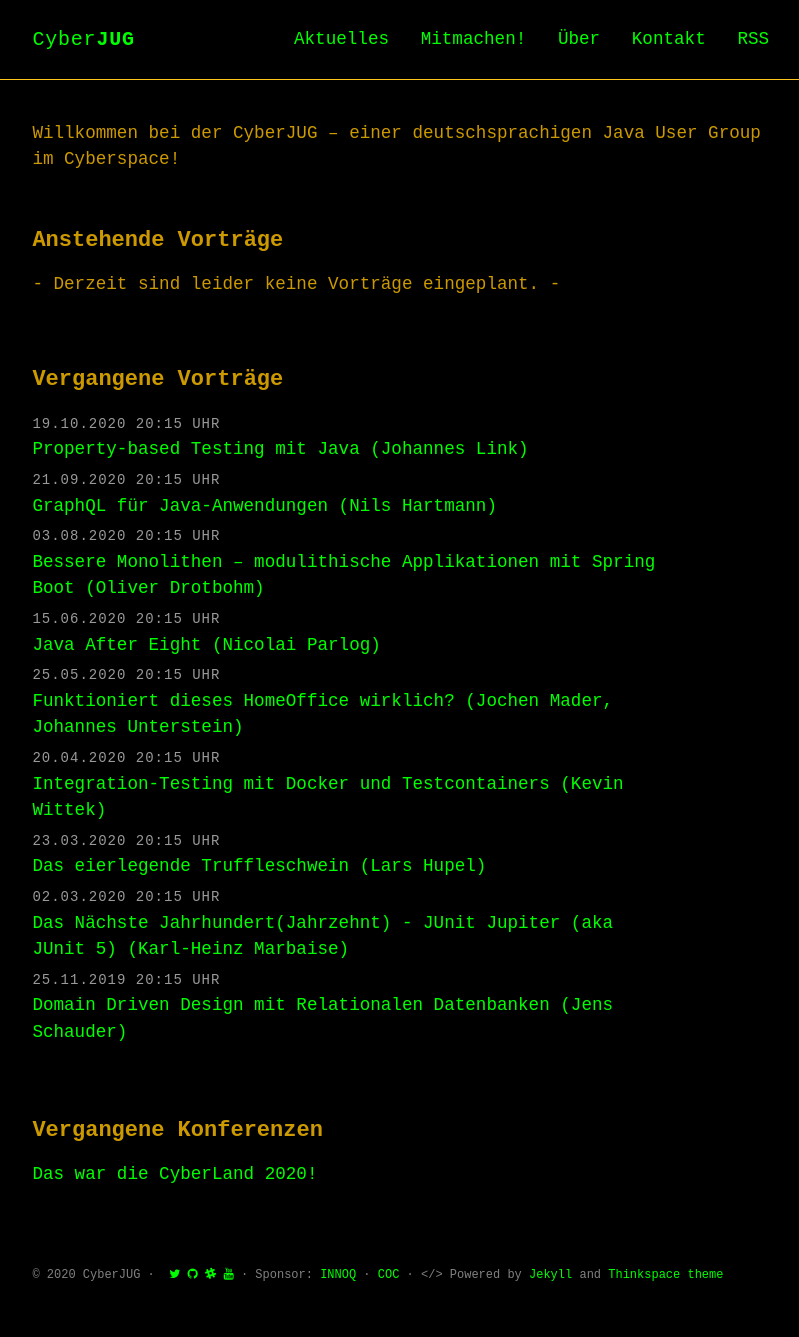
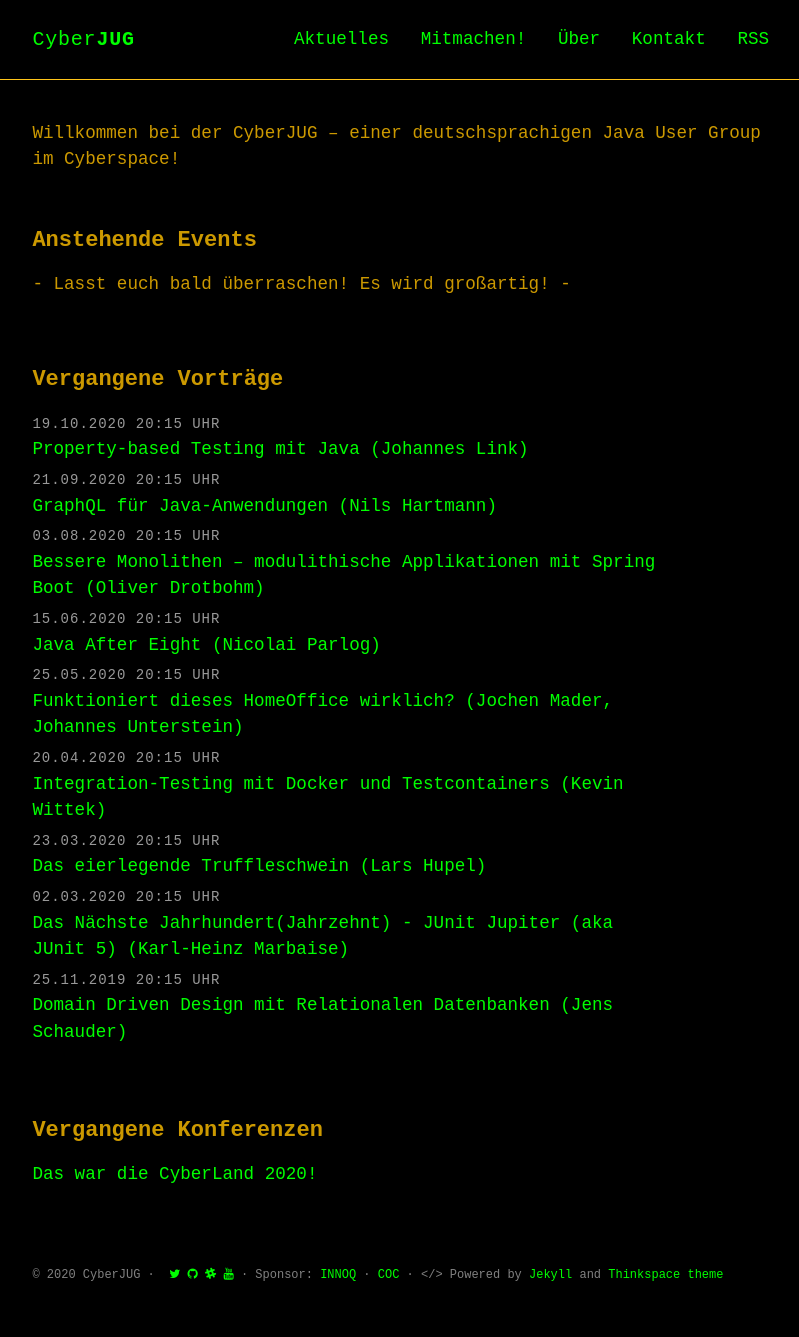
Before and after one commit to cyberjug/website, a Jekyll site: the page built from docs/index.html, in a window 1280 px wide. Shown: the whole page, without its empty margins (234-1033 px from the left). Built offline with Jekyll 4.4.1, drawn with Linux system fonts in a browser that asks for light colours; some web fonts are replaced.

Commit message:
add news

```diff
--- a/docs/index.html
+++ b/docs/index.html
@@ -12,10 +12,10 @@ title: Home
 <section class="post-list">
 
   <div class="container">
-    <h2>Anstehende Vorträge </h2>
+    <h2>Anstehende Events </h2>
 
     {% if site.upcoming.size == 0 %}
-    - Derzeit sind leider keine Vorträge eingeplant. -
+    - Lasst euch bald überraschen! Es wird großartig! -
     {% endif %}
 
     {% assign dates = site.upcoming | sort: 'date' %}
```
